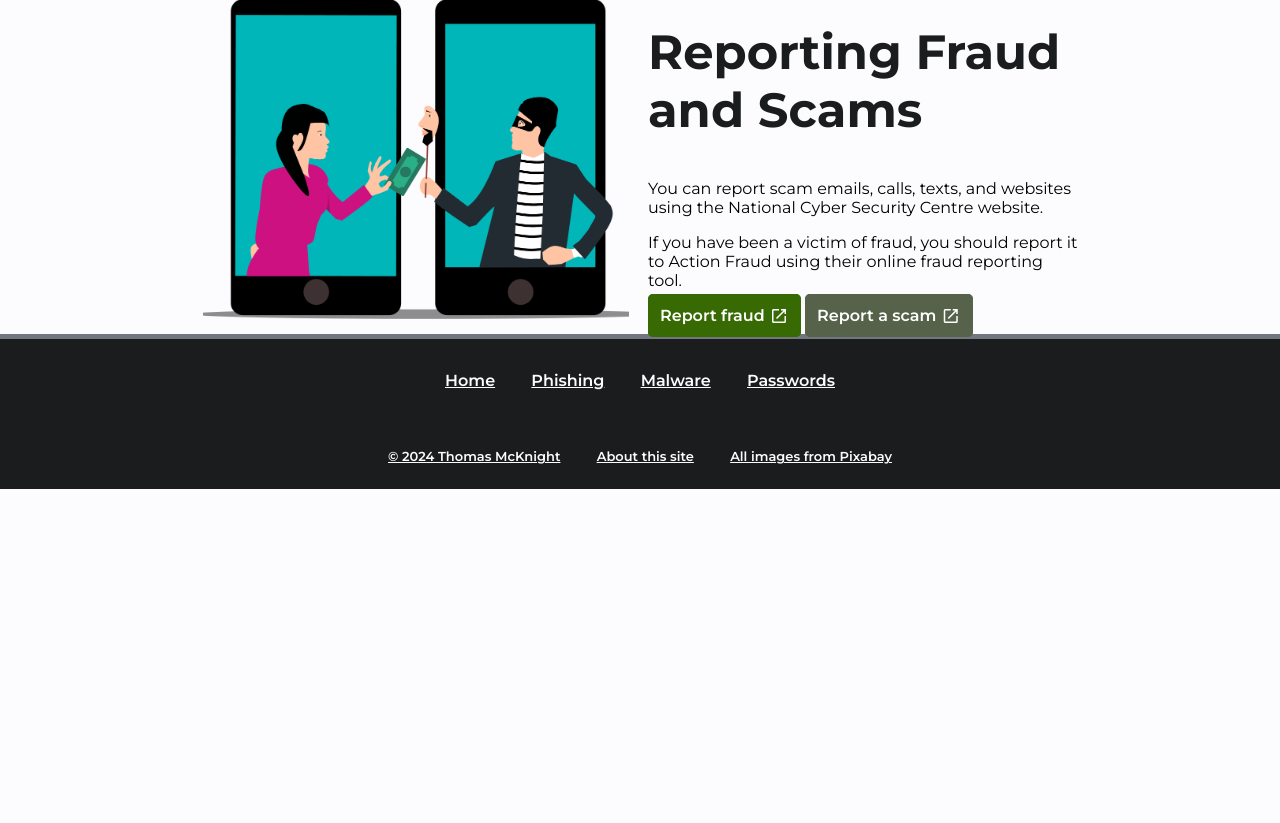
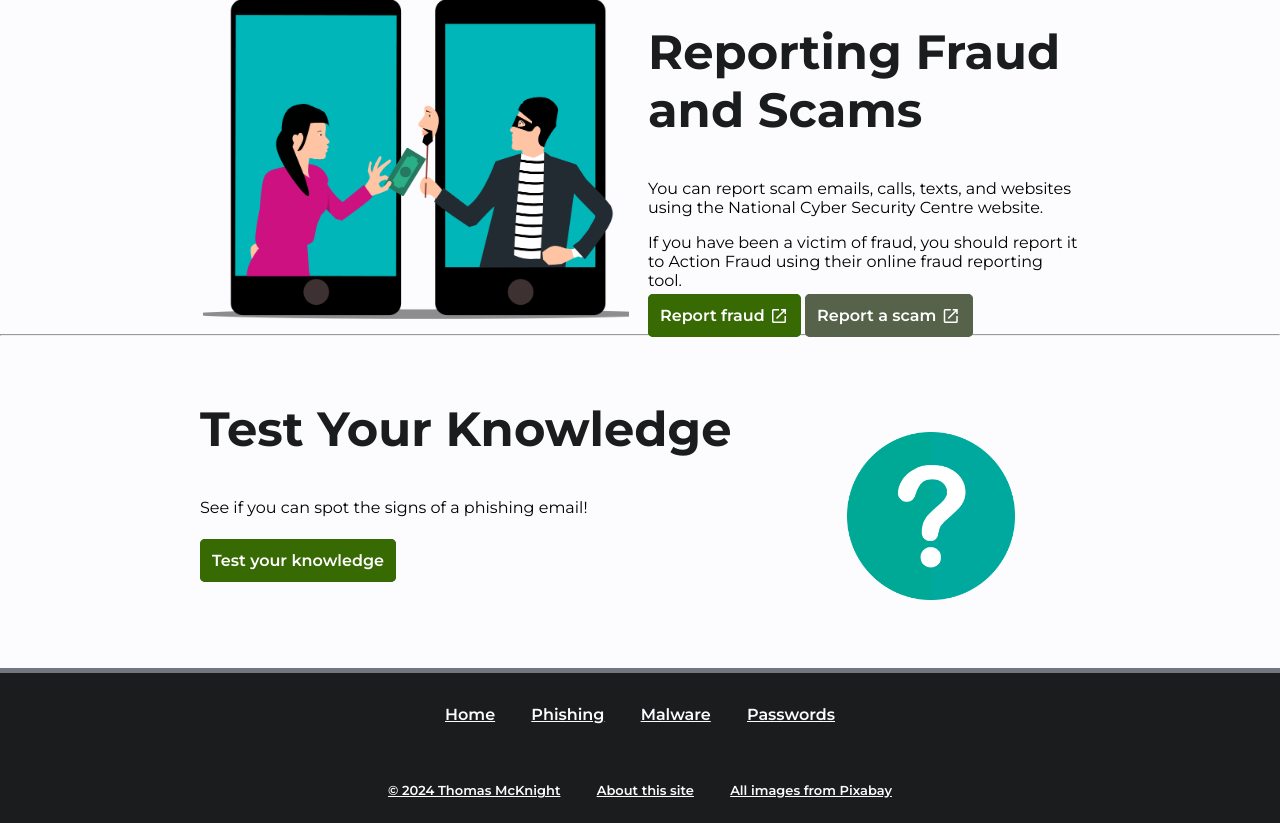
Before and after one commit to tinyTim567/CSC3094, a Flask app: page /phishing in a window 1280 px wide. Shown: the part 427-1250 px from the top of the page. Before the commit the page ends 916 px from the top, so only its background shows below. Run offline with Flask 3, Linux system fonts and the light colour scheme.

Commit message:
Add quiz link to phishing page

```diff
--- a/templates/phishing/phishing.html
+++ b/templates/phishing/phishing.html
@@ -42,4 +42,29 @@
                 Report a scam <span class="material-symbols-outlined size-20">open_in_new</span></a>
         </div>
     </section>
+
+    <hr>
+
+    <section class="grid-row" id="information">
+        <div class="grid-column column-full">
+
+        </div>
+    </section>
+
+    <section class="grid-row" id="quiz-link">
+        <div class="grid-column column-two-thirds">
+            <h1>Test Your Knowledge</h1>
+            <p>
+                See if you can spot the signs of a phishing email!
+            </p>
+            <br>
+            <a class="button button-primary primary-solid" href="{{ url_for('phishing_quiz') }}">Test your knowledge</a>
+            <br>
+            <br>
+        </div>
+        <div class="grid-column column-one-third">
+            <img src="/static/images/quiz.png" alt="">
+        </div>
+    </section>
+
 {% endblock %}
```
